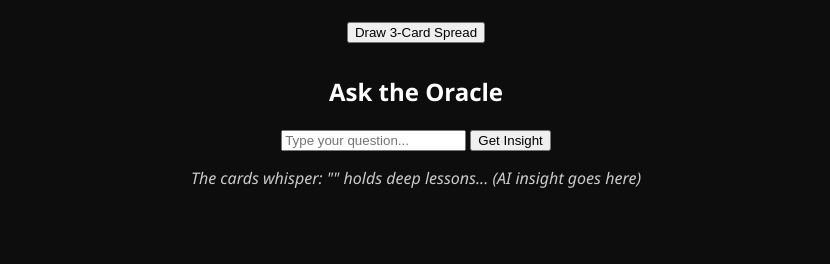
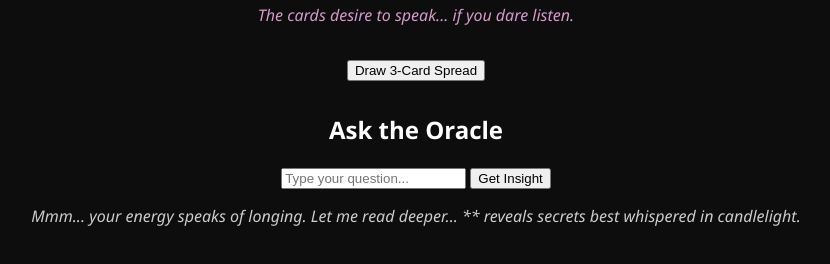
Before and after one commit to johnnydirtydog/Alchemy-tarot, a website: page index.html in a window 1280 px wide. Both pictures are taken after a click on the button "Get Insight". Shown: the part 106-370 px from the top of the page, without its empty margins (224-1054 px from the left). Drawn offline with Linux system fonts and the light colour scheme.

Commit message:
Add files via upload

```diff
--- a/index.html
+++ b/index.html
@@ -9,7 +9,7 @@
 </head>
 <body>
     <div id="app">
-        <h1>Alchemy Tarot</h1>
+        <h1>Alchemy Tarot</h1><p class='oracle-tagline'>The cards desire to speak... if you dare listen.</p>
         <div class="card-spread"></div>
         <button onclick="drawCards(3)">Draw 3-Card Spread</button>
         <div id="reading"></div>
--- a/main.js
+++ b/main.js
@@ -24,3 +24,20 @@ function getAIResponse() {
     // Simulate AI response (replace with OpenAI call for production)
     responseDiv.innerText = `The cards whisper: "${input}" holds deep lessons... (AI insight goes here)`;
 }
+
+function speakResponse(text) {
+    const utterance = new SpeechSynthesisUtterance(text);
+    utterance.pitch = 0.8;
+    utterance.rate = 0.95;
+    utterance.volume = 0.8;
+    utterance.voice = speechSynthesis.getVoices().find(v => v.name.includes("Whisper") || v.name.includes("Female"));
+    speechSynthesis.speak(utterance);
+}
+
+function getAIResponse() {
+    const input = document.getElementById("userInput").value;
+    const responseDiv = document.getElementById("aiResponse");
+    const fakeReply = `Mmm... your energy speaks of longing. Let me read deeper... *${input}* reveals secrets best whispered in candlelight.`;
+    responseDiv.innerText = fakeReply;
+    speakResponse(fakeReply);
+}
--- a/style.css
+++ b/style.css
@@ -32,3 +32,10 @@ body {
     font-style: italic;
     color: #ccc;
 }
+
+.oracle-tagline {
+    font-style: italic;
+    color: #d69acb;
+    margin-top: -1em;
+    margin-bottom: 2em;
+}
```
